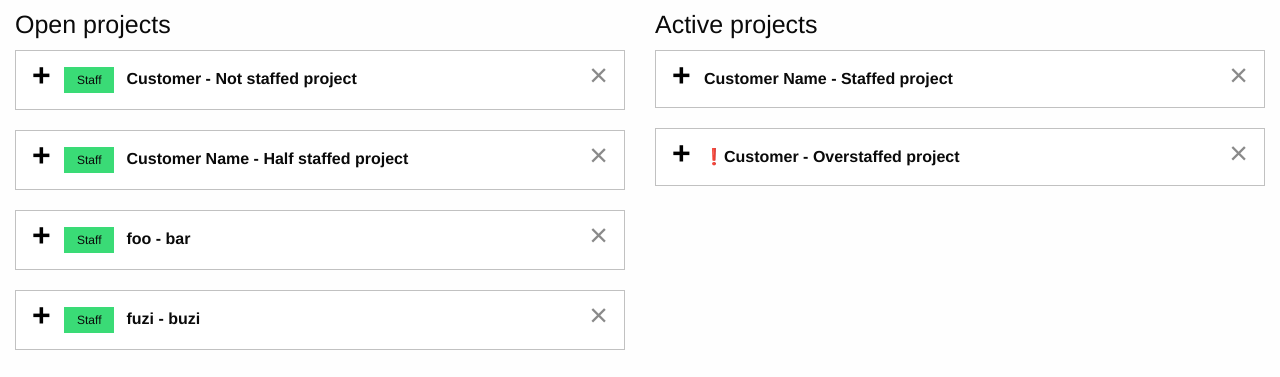
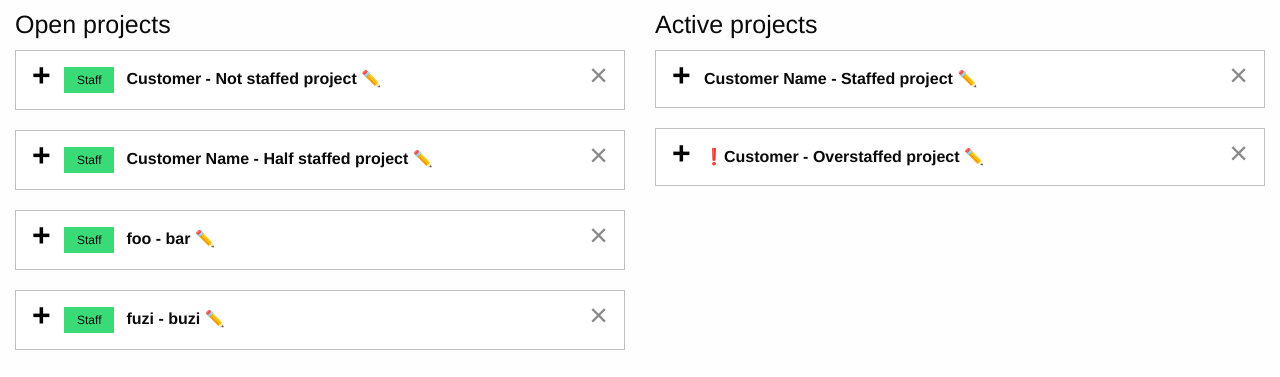
Before and after one commit to hummelch/staffing, a React (Create React App) app: page / in a window 1280 px wide. Shown: the part 302-679 px from the top of the page. Built offline with nearby package versions, Linux system fonts and the light colour scheme; data requests are answered from the project's data file.

Commit message:
add project edit link

```diff
--- a/src/components/projects/ProjectListItem.jsx
+++ b/src/components/projects/ProjectListItem.jsx
@@ -2,6 +2,7 @@ import React, { Component } from 'react';
 import store from '../../store';
 import { closeProject } from '../../store/thunks';
 import PropTypes from 'prop-types';
+import { Link } from 'react-router-dom';
 
 import DescriptionList from '../descriptionList/DescriptionList';
 import StaffingForm from '../staffing/StaffingForm';
@@ -54,15 +55,15 @@ class ProjectListItem extends Component {
 
   createProjectDescriptionList(project) {
     const descriptions = [];
-    const addToList = (title, description, condition=true) => {
-      if(condition) {
-        descriptions.push({title, description});
+    const addToList = (title, description, condition = true) => {
+      if (condition) {
+        descriptions.push({ title, description });
       }
     };
 
     const staffedDays = this.getStaffedDays(project);
     let timing = `KW ${project.start_week}`;
-    if(project.start_week !== project.end_week) {
+    if (project.start_week !== project.end_week) {
       timing += ` - ${project.end_week}`;
     }
 
@@ -128,6 +129,8 @@ class ProjectListItem extends Component {
             {staffedDays > project.estimation_days ? '❗' : ''}
             {project.customer} - {project.name}
           </span>
+
+          <Link to={{ pathname: '/new-project', state: { project } }}> <span role="img" aria-label="edit project">✏️</span></Link>
         </div>
 
         <div className={`projectListItem__${isDetailVisible ? 'detailVisible' : 'detailHidden'}`}>
```
